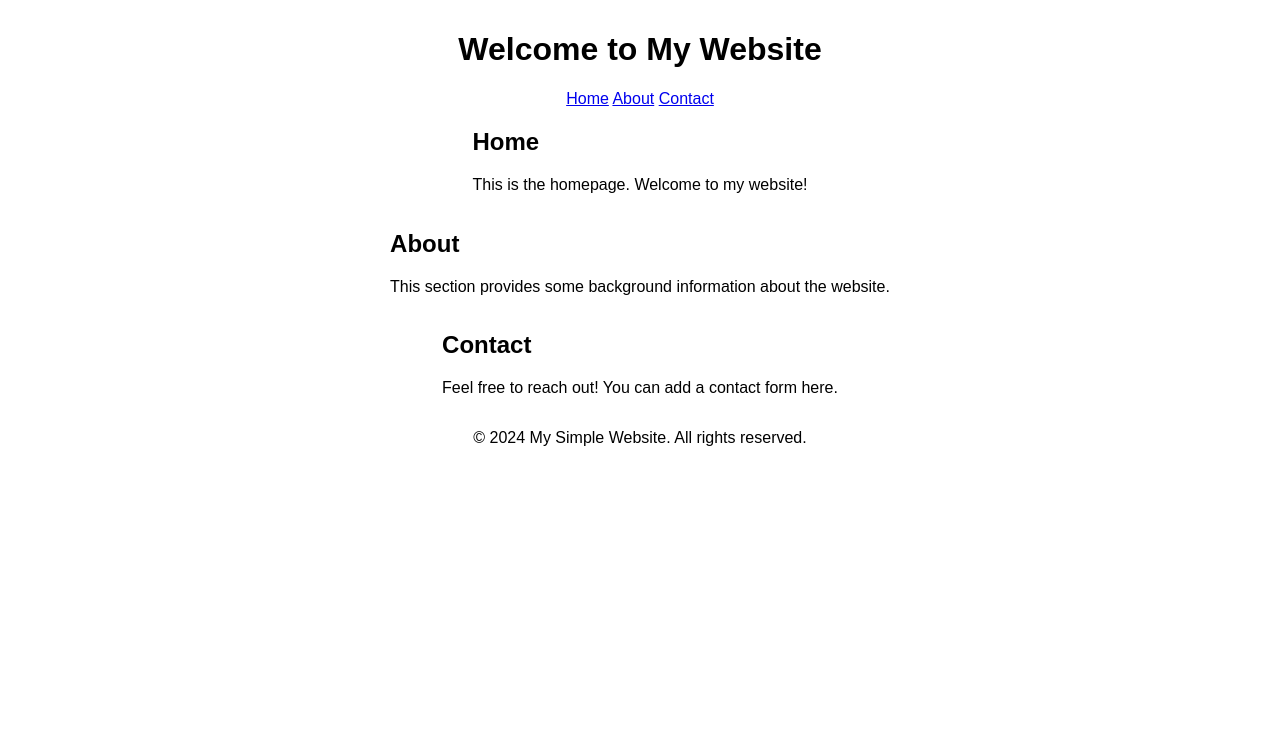
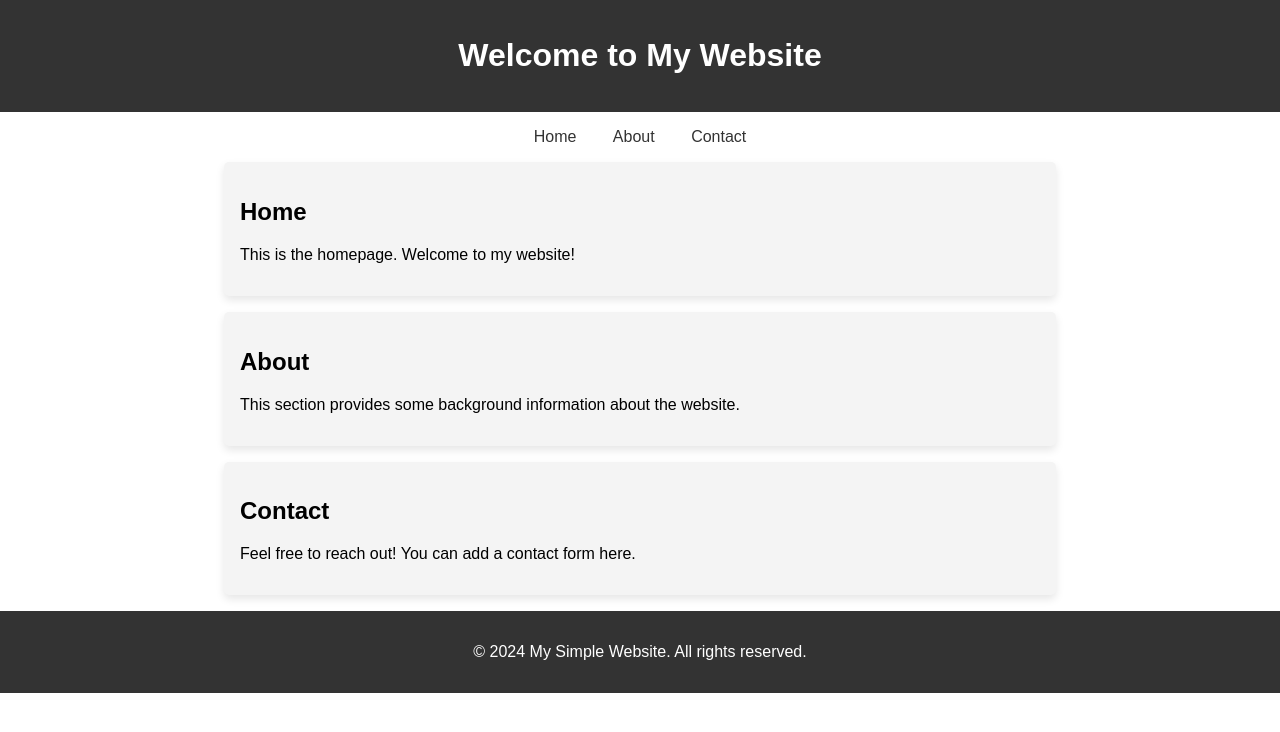
Before and after one commit to dynamit93/n8ntest, a plain HTML site: page index.html in a window 1280 px wide. Drawn offline with Linux system fonts and the light colour scheme.

Commit message:
Update index.html

```diff
--- a/index.html
+++ b/index.html
@@ -7,13 +7,43 @@
     <style>
         body {
             font-family: Arial, sans-serif;
-               margin: 10px; //changed from 0 to 10px
+            margin: 0;
             padding: 0;
             display: flex;
             flex-direction: column;
             align-items: center;
         }
-           ... // rest of the styles
+        header {
+            width: 100%;
+            background-color: #333;
+            color: #fff;
+            padding: 1em 0;
+            text-align: center;
+        }
+        nav {
+            margin: 1em 0;
+        }
+        nav a {
+            margin: 0 1em;
+            text-decoration: none;
+            color: #333;
+        }
+        section {
+            width: 80%;
+            max-width: 800px;
+            padding: 1em;
+            background-color: #f4f4f4;
+            margin-bottom: 1em;
+            border-radius: 5px;
+            box-shadow: 0px 4px 8px rgba(0, 0, 0, 0.1);
+        }
+        footer {
+            padding: 1em;
+            background-color: #333;
+            color: #fff;
+            width: 100%;
+            text-align: center;
+        }
     </style>
 </head>
 <body>
```
Lines whose indentation alone changed are shown as unchanged.
